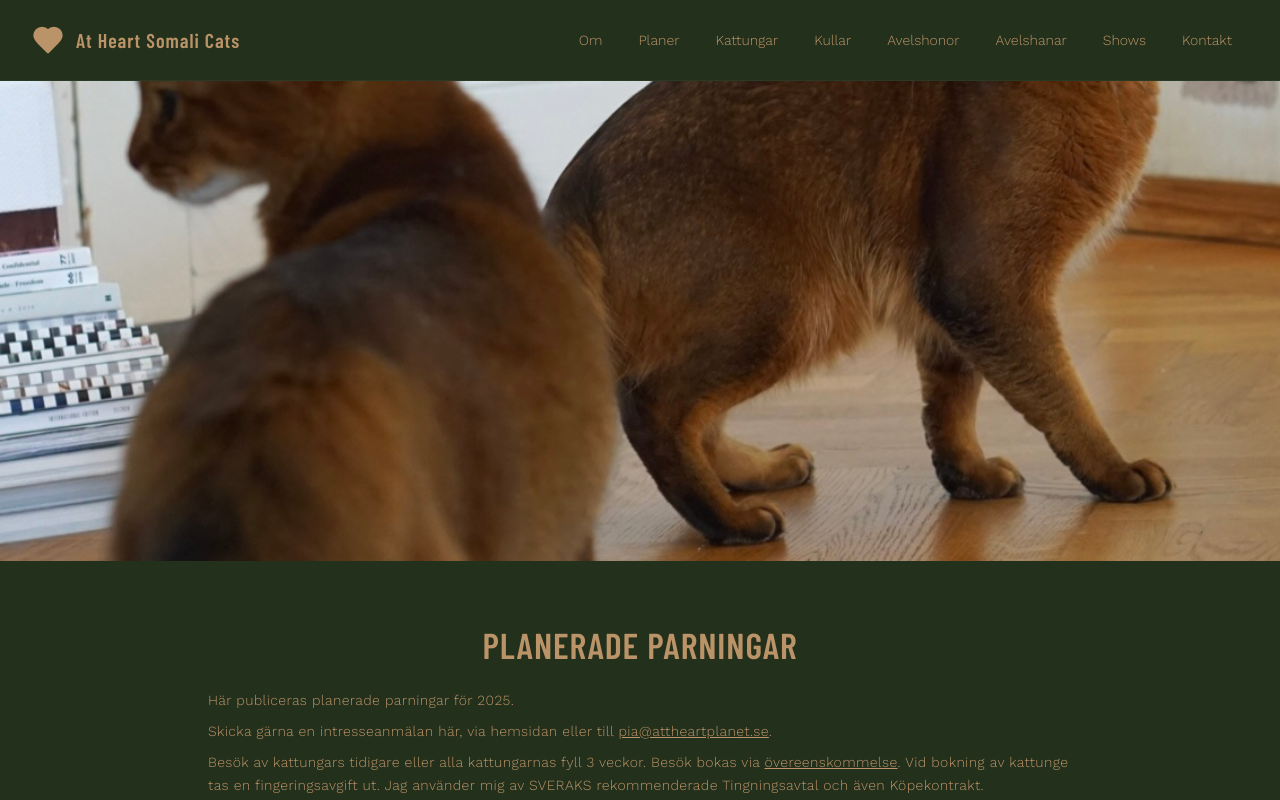
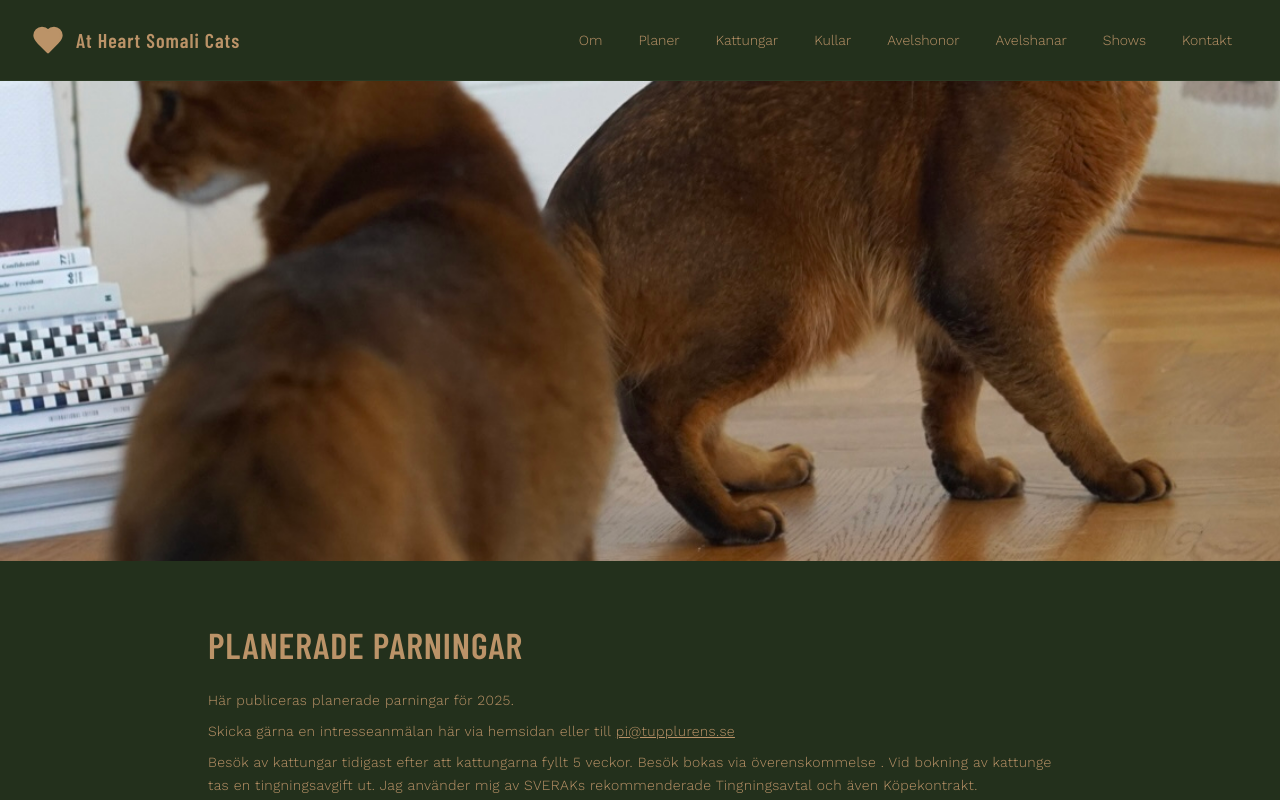
Before and after one commit to swartbergs/at-heart-somali, a React (Vite) app: page /planer in a window 1280 px wide. Shown: the top 800 px of the page. Built offline with nearby package versions, Linux system fonts and the light colour scheme; the HTML template or start-up script is replaced by a standard one.

Commit message:
Update "Planer" page text

```diff
--- a/src/pages/Planer.tsx
+++ b/src/pages/Planer.tsx
@@ -23,7 +23,7 @@ const Planer = () => {
         <div className="bg-brand-dark-green">
           <div className="container mx-auto px-4 py-12 md:py-16 max-w-4xl">
             {/* Heading */}
-            <h1 className="text-brand-gold text-3xl md:text-4xl mb-6 font-heading text-center uppercase tracking-wide">
+            <h1 className="text-brand-gold text-3xl md:text-4xl mb-6 font-heading uppercase tracking-wide">
               Planerade Parningar
             </h1>
 
@@ -31,18 +31,13 @@ const Planer = () => {
             <div className="text-brand-gold font-body font-light leading-snug text-sm md:text-base mb-12 space-y-2">
               <p>Här publiceras planerade parningar för 2025.</p>
               <p>
-                Skicka gärna en intresseanmälan här, via hemsidan eller till{" "}
-                <a href="mailto:pia@attheartplanet.se" className="underline hover:text-brand-gold/80">
-                  pia@attheartplanet.se
+                Skicka gärna en intresseanmälan här via hemsidan eller till{" "}
+                <a href="mailto:pi@tupplurens.se" className="underline hover:text-brand-gold/80">
+                  pi@tupplurens.se
                 </a>
-                .
               </p>
               <p>
-                Besök av kattungars tidigare eller alla kattungarnas fyll 3 veckor. Besök bokas via{" "}
-                <a href="mailto:pia@attheartplanet.se" className="underline hover:text-brand-gold/80">
-                  övereenskommelse
-                </a>
-                . Vid bokning av kattunge tas en fingeringsavgift ut. Jag använder mig av SVERAKS
+                Besök av kattungar tidigast efter att kattungarna fyllt 5 veckor. Besök bokas via överenskommelse . Vid bokning av kattunge tas en tingningsavgift ut. Jag använder mig av SVERAKs
                 rekommenderade Tingningsavtal och även Köpekontrakt.
               </p>
             </div>
```
